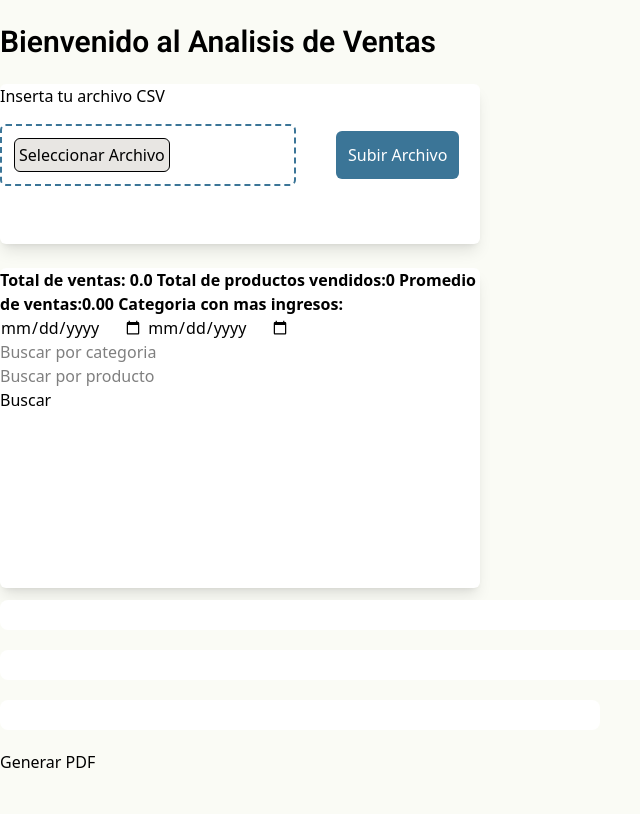
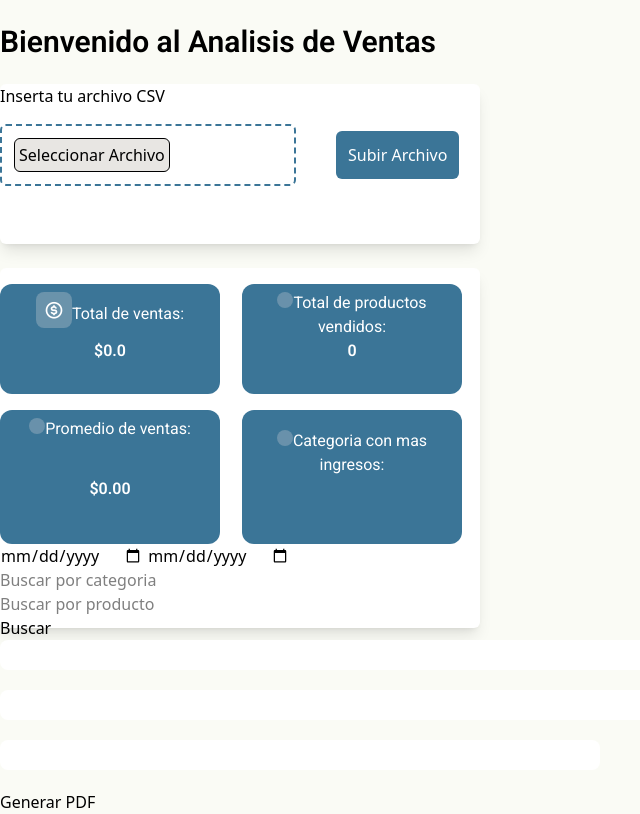
Before and after one commit to yUMIP04/Sistema-de-Ventas-con-Dashboard, a Flask app: page /Inicio in a window 1280 px wide. Shown: the part 52-866 px from the top of the page, without its empty margins (0-640 px from the left). Before the commit the page ends 820 px from the top, so only its background shows below. Run offline with Flask 3, Linux system fonts and the light colour scheme; the visitor is signed in with stand-in values (Sample User, id 1); some libraries are stand-ins or nearby versions.

Commit message:
-total ventas, total productos, promedio ventas y categoria con mas ingresos listo el frontend

```diff
--- a/templates/Inicio.html
+++ b/templates/Inicio.html
@@ -40,14 +40,31 @@
 </div>
 
 
-<div class="resultados-filtros shadow-lg mt-6 mb-3 h-80 bg-[#FFFFFF] w-120 h-40 rounded-md">
+<div class="resultados-filtros grid shadow-lg mt-6 mb-3 h-90 bg-[#FFFFFF] w-120  rounded-md">
 
-<div class="resultado-procesamiento ">
-    <strong>Total de ventas: {{totalVentas}}</strong>
-    <strong>Total de productos vendidos:{{totalProductosVendidos}}</strong>
-    <strong>Promedio de ventas:{{"%.2f" | format( promedioVentas)}}</strong>
-    <strong>Categoria con mas ingresos:{{categoriaMax}}</strong>
-</div>
+<div class="resultado-procesamiento grid grid-cols-2 gap-1 mt-4 font-[Roboto] text-center">
+
+    <div class="grid grid-rows-2 bg-[#3B7597] w-55 text-[#FFFFFF] font-light rounded-xl ">
+    <strong><i class="bx bx-dollar-circle bg-[#F5E9E6]/25 p-2 text-xl mt-2 rounded-lg " /></i>Total de ventas:</strong>
+    <strong  class="font-semibold">${{totalVentas}}</strong>
+    </div>
+
+    <div class="grid grid-rows-2 bg-[#3B7597] w-55 text-[#FFFFFF] font-light rounded-xl">
+    <strong><i class="bx bx-container bg-[#F5E9E6]/25 p-2 text-xl mt-2 rounded-lg" /></i>Total de productos vendidos:</strong>
+     <strong  class="font-semibold">{{totalProductosVendidos}}</strong>
+    </div>
+
+    <div class="grid grid-rows-2 bg-[#3B7597] w-55 mt-3 text-[#FFFFFF] font-light rounded-xl">
+        <strong><i class="bx bx-piggy-bank bg-[#F5E9E6]/25 p-2 text-xl mt-2 rounded-lg" /></i>Promedio de ventas:</strong>
+        <strong class="font-semibold">${{"%.2f" | format(promedioVentas)}}</strong>
+    </div>
+
+    <div class="grid grid-rows-2 bg-[#3B7597] w-55 mt-3 text-[#FFFFFF] font-light p-3 rounded-xl">
+        <strong><i class="bx bx-categories bg-[#F5E9E6]/25 p-2 text-xl mt-2 rounded-lg" /></i>Categoria con mas ingresos:</strong>
+        <strong  class="font-semibold" >{{categoriaMax}}</strong>
+    </div>
+
+    </div>
 
 <div class="Filtros">
 
```
